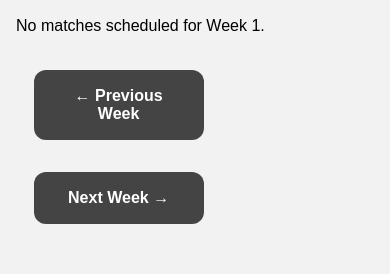
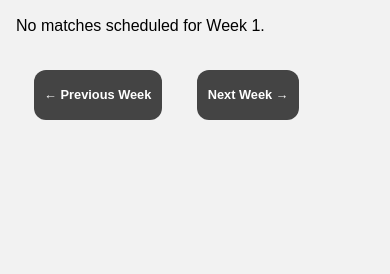
Before and after one commit to bwolfe53144/fantasy_bowling_frontend, a React (Vite) app: page /schedule/1 in a window 390 px wide. Shown: the part 344-618 px from the top of the page. Built offline with nearby package versions, Linux system fonts and the light colour scheme; no server answers.

Commit message:
Added class to the schedule buttons and changed the style

```diff
--- a/src/pages/Schedule.jsx
+++ b/src/pages/Schedule.jsx
@@ -25,11 +25,6 @@ export default function Schedule() {
   const buttonStyle = {
     backgroundColor: buttonBackground,
     color: buttonColor,
-    width: "170px",
-    minHeight: "50px",
-    textAllign: "center",
-    borderRadius: "12px",
-    margin: "1rem 1.1rem",
   };
 
   useEffect(() => {
@@ -139,13 +134,13 @@ export default function Schedule() {
         </div>
 
         <div>
-          <button style={buttonStyle}
+          <button className="scheduleButton" style={buttonStyle}
             onClick={() => navigate(`/schedule/${allWeeks[currentIndex - 1]}`)}
             disabled={currentIndex === 0}
           >
             ← Previous Week
           </button>
-          <button style={buttonStyle}
+          <button className="scheduleButton" style={buttonStyle}
             onClick={() => navigate(`/schedule/${allWeeks[currentIndex + 1]}`)}
             disabled={currentIndex === allWeeks.length - 1}
           >
--- a/src/styles/Schedule.css
+++ b/src/styles/Schedule.css
@@ -5,6 +5,13 @@
     color: #333;
     letter-spacing: 1px;
     padding-bottom: 0.5rem;
+  }
+
+  .scheduleButton {
+    min-height: 50px;
+    text-align: center;
+    border-radius: 12px;
+    margin: 1rem 1.1rem;
   }
 
   @media (max-width: 850px) {
@@ -64,6 +71,11 @@
       gap: 0.25rem;
     }
 
+    .scheduleButton {
+      font-size: .8rem;
+      padding: .5rem .6rem;
+    }
+
     .vs {
         margin: 0;
         font-size: 0.9rem;  /* Optional: slightly smaller text */
```
